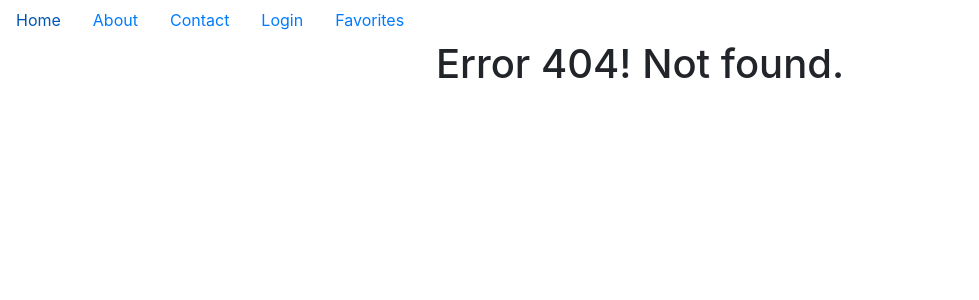
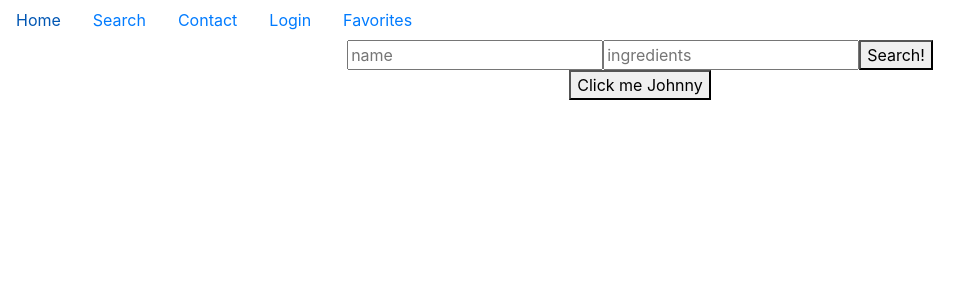
Before and after one commit to k-nicha/my-app, a React (Create React App) app: page /search in a window 1280 px wide. Before the commit this address had no page. Shown: the top 300 px of the page, without its empty margins (0-979 px from the left). Built offline with nearby package versions, Linux system fonts and the light colour scheme.

Commit message:
add state hooks

```diff
--- a/src/Menu.js
+++ b/src/Menu.js
@@ -7,8 +7,8 @@ const Menu = () => {
         <li className='nav-item' id='home'>
             <Link className='nav-link' to='/'>Home</Link>
         </li>
-        <li className='nav-item' id='about'>
-            <Link className='nav-link' to='/about'>About</Link>
+        <li className='nav-item' id='search'>
+            <Link className='nav-link' to='/search'>Search</Link>
         </li>
         <li className='nav-item' id='contact'>
             <Link className='nav-link' to='/contact'>Contact</Link>
--- /dev/null
+++ b/src/Results.js
@@ -0,0 +1,19 @@
+import React, {useState} from 'react'
+
+export default function Results () {
+    const [filters, showOrHideFilters] = useState(false)
+
+    return (
+        <div>
+
+            <button onClick={() => showOrHideFilters(!filters)}>
+                Click me Johnny
+            </button>
+
+            {
+                filters === true &&
+                <div> ELEMENTi </div>
+            }
+        </div>
+    )
+}
--- a/src/Routes.js
+++ b/src/Routes.js
@@ -6,6 +6,8 @@ import Menu from './Menu.js'
 import LoggedInAs from './loginComponents/LoggedInAs.js'
 import Favorites from './recepies/Favorites.js'
 import Recepies from './recepies/Recepies.js'
+import Search from './Search.js'
+import Results from './Results.js'
 
 const Routes = () => {
     return (
@@ -13,6 +15,17 @@ const Routes = () => {
             <Menu />
             <Switch>
                 <Route exact path='/' component={Recepies} />
+                <Route
+                    exact
+                    path='/search'
+                    render={ (props) =>
+                        <React.Fragment>
+                            <Search >
+                                <Results {...props}/>
+                            </Search>
+                        </React.Fragment>
+                    }
+                />
                 <Route exact path='/fav' component={Favorites} />
                 <Route exact path='/login' component={Home} />
                 <Route exact path='/main' component={LoggedInAs} />
--- /dev/null
+++ b/src/Search.js
@@ -0,0 +1,52 @@
+import React from 'react'
+import store from './redux/store'
+import { searchRecepiesWithFilter } from './redux/searchActions'
+
+export default class Search extends React.Component {
+    constructor (props) {
+        super(props)
+        this.state = {
+            'name': null,
+            'ingredients': null
+        }
+    }
+
+    saveInputData = (event) => {
+        this.setState({
+            [event.target.id]: event.target.value
+        })
+    }
+
+    searchRecepies = () => {
+        const name = this.state.name
+        const ingredients = this.state.ingredients
+        if (name || ingredients) {
+            let url = `https://jsonplaceholder.typicode.com/todos`
+            let data = {
+                name, ingredients
+            }
+
+            store.dispatch(searchRecepiesWithFilter(url, data))
+
+        }
+    }
+
+    render () {
+        return (
+            <div>
+                <input id='name'
+                    onChange={this.saveInputData}
+                    type='text'
+                    placeholder='name'/>
+                <input id='ingredients'
+                    onChange={this.saveInputData}
+                    type='text'
+                    placeholder='ingredients'/>
+
+                <button onClick={this.searchRecepies}> Search! </button>
+                {this.props.children}
+            </div>
+        )
+    }
+
+}
--- /dev/null
+++ b/src/redux/searchActions.js
@@ -0,0 +1,11 @@
+import axios from 'axios'
+
+export function searchRecepiesWithFilter (url, data) {
+    return function (dispatch) {
+        axios.post(url, data).then((response) => {
+            dispatch({type: 'SEARCH_SUCCESFUL', payload: response.data})
+        }).catch((error) => {
+            dispatch({type: 'SEARCH_FAILED', payload: error})
+        })
+    }
+}
```
